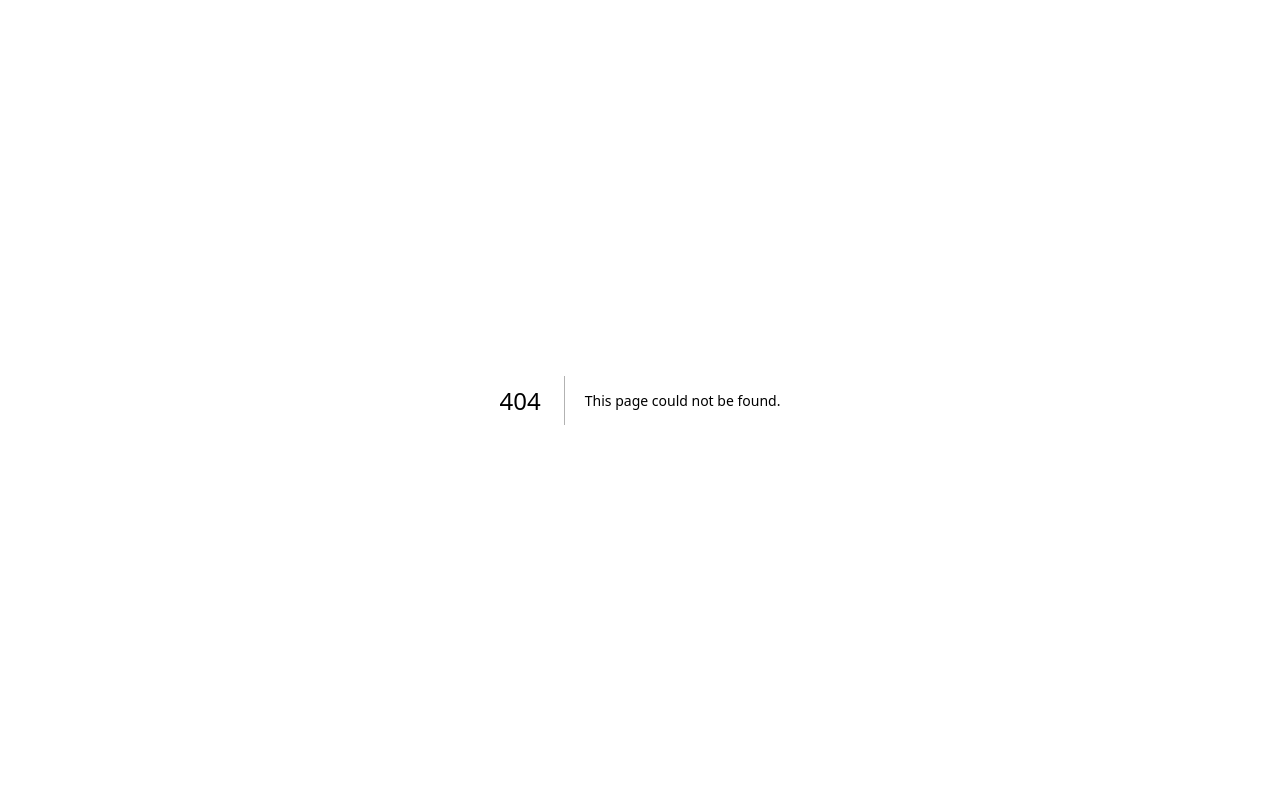
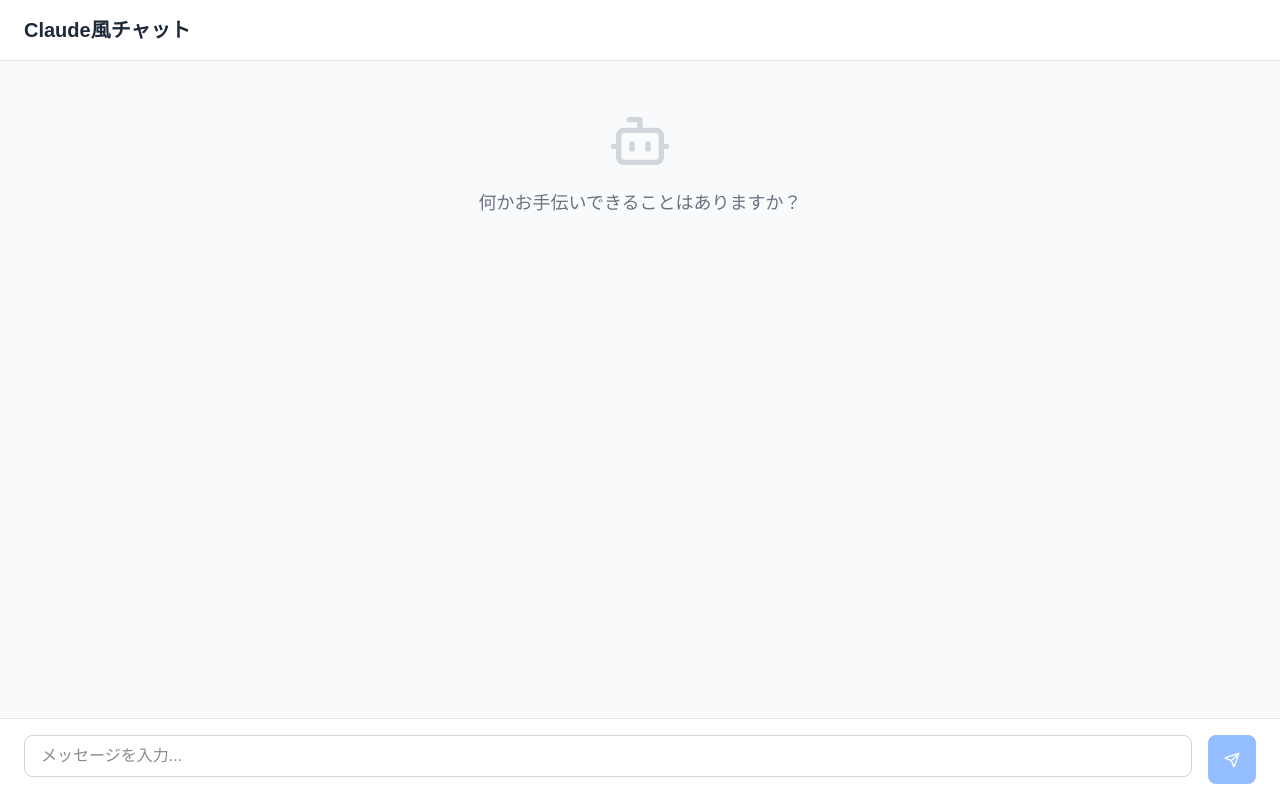
Before and after one commit to SNKK62/cook-inst-ai, a Next.js app: page /chat in a window 1280 px wide. Before the commit this address had no page. Built offline with nearby package versions, Linux system fonts and the light colour scheme.

Commit message:
initial commit with chat ui

```diff
--- /dev/null
+++ b/src/app/api/chat/route.ts
@@ -0,0 +1,58 @@
+export async function POST(request: Request) {
+  const { message } = await request.json();
+
+  // ストリーミングレスポンスを作成
+  const stream = new ReadableStream({
+    start(controller) {
+      // 擬似的なClaude回答を段階的に送信
+      const mockResponse = `こんにちは！${message}について回答させていただきますね。
+
+まず、この問題について考えてみましょう。いくつかのポイントがあります：
+
+1. **基本的なアプローチ**
+   - 問題を整理して、段階的に解決していく必要があります
+   - 各ステップで確認しながら進めることが重要です
+
+2. **具体的な方法**
+   - 実際の実装では、まず設計を考える
+   - その後、段階的に機能を追加していく
+   - テストを行いながら品質を確保する
+
+3. **注意点**
+   - エラーハンドリングを忘れずに
+   - ユーザビリティを考慮する
+   - パフォーマンスにも配慮する
+
+以上のようなアプローチで進めることをお勧めします。何か他にご質問がございましたらお気軽にお聞きください！`;
+
+      // 文字を1つずつ段階的に送信
+      const words = mockResponse.split("");
+      let index = 0;
+
+      const interval = setInterval(() => {
+        if (index < words.length) {
+          controller.enqueue(
+            new TextEncoder().encode(
+              JSON.stringify({ content: words[index] }) + "\n"
+            )
+          );
+          index++;
+        } else {
+          controller.enqueue(
+            new TextEncoder().encode(JSON.stringify({ done: true }) + "\n")
+          );
+          controller.close();
+          clearInterval(interval);
+        }
+      }, 50); // 50msごとに1文字ずつ送信
+    },
+  });
+
+  return new Response(stream, {
+    headers: {
+      "Content-Type": "text/plain; charset=utf-8",
+      "Cache-Control": "no-cache",
+      Connection: "keep-alive",
+    },
+  });
+}
--- /dev/null
+++ b/src/app/chat/page.tsx
@@ -0,0 +1,230 @@
+"use client";
+
+import { useState, useRef, useEffect } from "react";
+import { Send, User, Bot } from "lucide-react";
+
+interface Message {
+  id: string;
+  role: "user" | "assistant";
+  content: string;
+  timestamp: Date;
+}
+
+export default function ChatPage() {
+  const [messages, setMessages] = useState<Message[]>([]);
+  const [input, setInput] = useState("");
+  const [isLoading, setIsLoading] = useState(false);
+  const messagesEndRef = useRef<HTMLDivElement>(null);
+
+  const scrollToBottom = () => {
+    messagesEndRef.current?.scrollIntoView({ behavior: "smooth" });
+  };
+
+  useEffect(() => {
+    scrollToBottom();
+  }, [messages]);
+
+  const sendMessage = async () => {
+    if (!input.trim() || isLoading) return;
+
+    const userMessage: Message = {
+      id: Date.now().toString(),
+      role: "user",
+      content: input,
+      timestamp: new Date(),
+    };
+
+    setMessages((prev) => [...prev, userMessage]);
+    setInput("");
+    setIsLoading(true);
+
+    try {
+      const response = await fetch("/api/chat", {
+        method: "POST",
+        headers: {
+          "Content-Type": "application/json",
+        },
+        body: JSON.stringify({ message: input }),
+      });
+
+      if (!response.body) {
+        throw new Error("No response body");
+      }
+
+      const reader = response.body.getReader();
+      const decoder = new TextDecoder();
+
+      // アシスタントメッセージを初期化
+      const assistantMessage: Message = {
+        id: (Date.now() + 1).toString(),
+        role: "assistant",
+        content: "",
+        timestamp: new Date(),
+      };
+
+      setMessages((prev) => [...prev, assistantMessage]);
+
+      while (true) {
+        const { done, value } = await reader.read();
+        if (done) break;
+
+        const chunk = decoder.decode(value);
+        const lines = chunk.split("\n").filter((line) => line.trim());
+
+        for (const line of lines) {
+          try {
+            const data = JSON.parse(line);
+            if (data.done) {
+              setIsLoading(false);
+              break;
+            }
+            if (data.content) {
+              setMessages((prev) =>
+                prev.map((msg) =>
+                  msg.id === assistantMessage.id
+                    ? { ...msg, content: msg.content + data.content }
+                    : msg
+                )
+              );
+            }
+          } catch (e) {
+            console.error("Parse error:", e);
+          }
+        }
+      }
+    } catch (error) {
+      console.error("Error:", error);
+      setIsLoading(false);
+    }
+  };
+
+  const handleKeyPress = (e: React.KeyboardEvent) => {
+    if (e.key === "Enter" && !e.shiftKey) {
+      e.preventDefault();
+      sendMessage();
+    }
+  };
+
+  return (
+    <div className="flex flex-col h-screen bg-gray-50">
+      {/* Header */}
+      <div className="bg-white border-b border-gray-200 px-6 py-4">
+        <h1 className="text-xl font-semibold text-gray-800">
+          Claude風チャット
+        </h1>
+      </div>
+
+      {/* Messages */}
+      <div className="flex-1 overflow-y-auto px-6 py-4 space-y-4">
+        {messages.length === 0 && (
+          <div className="text-center text-gray-500 mt-8">
+            <Bot className="w-16 h-16 mx-auto mb-4 text-gray-300" />
+            <p className="text-lg">何かお手伝いできることはありますか？</p>
+          </div>
+        )}
+
+        {messages.map((message) => (
+          <div
+            key={message.id}
+            className={`flex ${
+              message.role === "user" ? "justify-end" : "justify-start"
+            }`}
+          >
+            <div
+              className={`flex max-w-3xl ${
+                message.role === "user" ? "flex-row-reverse" : "flex-row"
+              }`}
+            >
+              <div
+                className={`flex-shrink-0 ${
+                  message.role === "user" ? "ml-3" : "mr-3"
+                }`}
+              >
+                <div
+                  className={`w-8 h-8 rounded-full flex items-center justify-center ${
+                    message.role === "user"
+                      ? "bg-blue-500 text-white"
+                      : "bg-orange-500 text-white"
+                  }`}
+                >
+                  {message.role === "user" ? (
+                    <User className="w-4 h-4" />
+                  ) : (
+                    <Bot className="w-4 h-4" />
+                  )}
+                </div>
+              </div>
+              <div
+                className={`px-4 py-2 rounded-lg ${
+                  message.role === "user"
+                    ? "bg-blue-500 text-white"
+                    : "bg-white text-gray-800 border border-gray-200"
+                }`}
+              >
+                <div className="whitespace-pre-wrap">{message.content}</div>
+                <div
+                  className={`text-xs mt-1 ${
+                    message.role === "user" ? "text-blue-100" : "text-gray-500"
+                  }`}
+                >
+                  {message.timestamp.toLocaleTimeString()}
+                </div>
+              </div>
+            </div>
+          </div>
+        ))}
+
+        {isLoading && (
+          <div className="flex justify-start">
+            <div className="flex max-w-3xl">
+              <div className="flex-shrink-0 mr-3">
+                <div className="w-8 h-8 rounded-full bg-orange-500 text-white flex items-center justify-center">
+                  <Bot className="w-4 h-4" />
+                </div>
+              </div>
+              <div className="bg-white text-gray-800 border border-gray-200 px-4 py-2 rounded-lg">
+                <div className="flex space-x-1">
+                  <div className="w-2 h-2 bg-gray-400 rounded-full animate-bounce"></div>
+                  <div
+                    className="w-2 h-2 bg-gray-400 rounded-full animate-bounce"
+                    style={{ animationDelay: "0.1s" }}
+                  ></div>
+                  <div
+                    className="w-2 h-2 bg-gray-400 rounded-full animate-bounce"
+                    style={{ animationDelay: "0.2s" }}
+                  ></div>
+                </div>
+              </div>
+            </div>
+          </div>
+        )}
+
+        <div ref={messagesEndRef} />
+      </div>
+
+      {/* Input */}
+      <div className="bg-white border-t border-gray-200 px-6 py-4">
+        <div className="flex space-x-4">
+          <div className="flex-1 relative">
+            <textarea
+              value={input}
+              onChange={(e) => setInput(e.target.value)}
+              onKeyPress={handleKeyPress}
+              placeholder="メッセージを入力..."
+              className="w-full px-4 py-2 border border-gray-300 rounded-lg focus:outline-none focus:ring-2 focus:ring-blue-500 focus:border-transparent resize-none"
+              rows={1}
+              disabled={isLoading}
+            />
+          </div>
+          <button
+            onClick={sendMessage}
+            disabled={!input.trim() || isLoading}
+            className="px-4 py-2 bg-blue-500 text-white rounded-lg hover:bg-blue-600 focus:outline-none focus:ring-2 focus:ring-blue-500 focus:ring-offset-2 disabled:opacity-50 disabled:cursor-not-allowed"
+          >
+            <Send className="w-4 h-4" />
+          </button>
+        </div>
+      </div>
+    </div>
+  );
+}
```
Also changed, not shown: package.json (+7 -6 lines), 1 other file (tests, documents, lock files or other folders).
